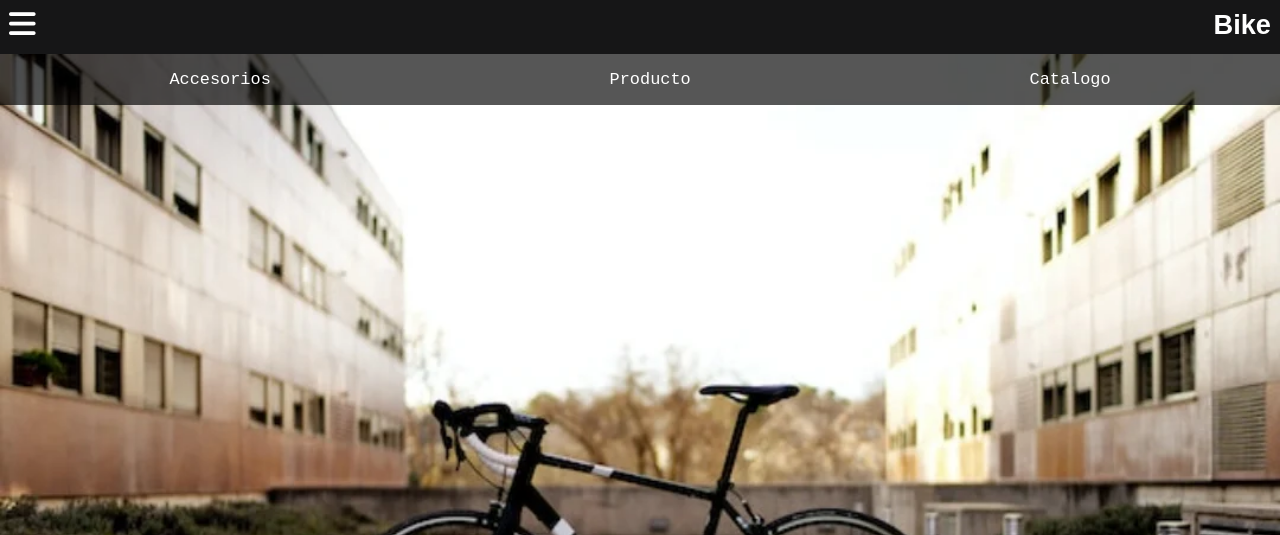
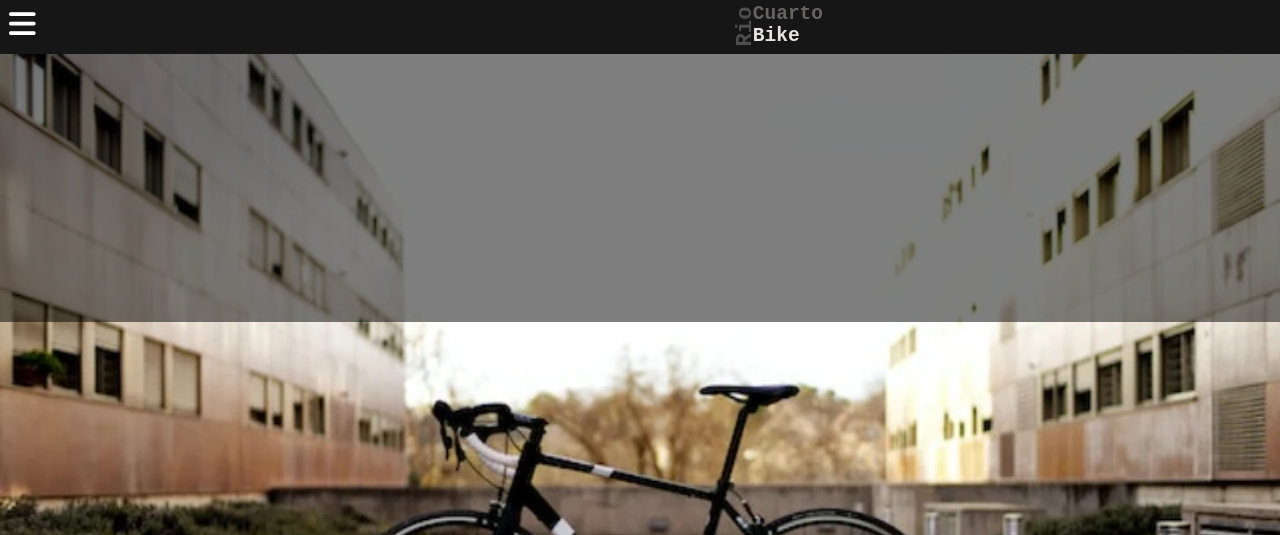
Before and after one commit to Marcee97/bike, a website: page index.html in a window 1280 px wide. Shown: the top 535 px of the page. Drawn offline with Linux system fonts and the light colour scheme.

Commit message:
version0.9

```diff
--- a/index.html
+++ b/index.html
@@ -19,7 +19,13 @@
       </button>
       <button class="btn-cerrar"><i class="fa-solid fa-x i-cerrar"></i></button>
 
-        <h1 class="titulo">Bike</h1>
+      <div class="prueba-titulo">
+        <div class="titulo-logo">
+          <h2 class="rotado">Rio</h2>
+          <h2 class="cuarto">Cuarto</h2>
+          <h2 class="bike">Bike</h2>
+        </div>
+      </div>
       </div>
 
       <nav class="nav">
@@ -38,13 +44,11 @@
         </div>
       </nav>
 
-      <div class="menu-visible">
-        <ul class="menu-visible-ul">
-          <li><a href="#">Accesorios</a></li>
-          <li><a href="#">Producto</a></li>
-          <li><a href="#">Catalogo</a></li>
-        </ul>
+      <div class="cortina-negra">
+
       </div>
+
+
     </header>
      <main class="main">
       <section class="section">
@@ -73,12 +77,10 @@
 
 
       <section class="catalogo">
-       <ul class="prueba-ull">
-        <li></li>
-       </ul>
-         </div>
+
 
       </section>
+
 
 
 
--- a/javascript/archivo.js
+++ b/javascript/archivo.js
@@ -1,18 +1,20 @@
 
-const menu                 = document.querySelector('.btn-menu');
-const botonCerrar          = document.querySelector('.btn-cerrar');
-const contenedorImagenes   = document.querySelector('.grande');
-const menuDesplegable      = document.querySelector('.nav');
-const titulo               = document.querySelector('.titulo');
-const menuVisible          = document.querySelector('.menu-visible');
+const menu                  = document.querySelector('.btn-menu');
+const botonCerrar           = document.querySelector('.btn-cerrar');
+const contenedorImagenes    = document.querySelector('.grande');
+const menuDesplegable       = document.querySelector('.nav');
+
+
+const botonAccesorios       = document.querySelector('.btn-accesorios');
+const accesoriosDesplegable = document.querySelector('.desplegable-accesorios')
 
 
 menu.addEventListener('click',()=>{
     menuDesplegable.classList.toggle('activo');
-    titulo.classList.toggle('none');
     menu.classList.toggle('none');
     botonCerrar.classList.toggle('block');
-    menuVisible.classList.toggle('animacion')
+
+
 
 
 })
@@ -21,9 +23,9 @@ menu.addEventListener('click',()=>{
 botonCerrar.addEventListener('click',()=>{
     menuDesplegable.classList.remove('activo');
     botonCerrar.classList.remove('block');
-    titulo.classList.toggle('none');
     menu.classList.toggle('none');
-    menuVisible.classList.toggle('animacion')
+
+
 })
 
 
--- a/scss/main.scss
+++ b/scss/main.scss
@@ -5,10 +5,15 @@
     overflow: hidden;
 
 }
+.titulo{
+    color: #dbd9d9;
+    font-family: monospace;
+    font-size: 1.5em;
+}
 
 .header{
-   width: 100%;
-   background: #161617;
+    width: 100%;
+    background: #161617;
     height: 3.4rem;
 
 
@@ -27,6 +32,8 @@
     align-items: start;
     position: relative;
     padding: 0px 0px 0px 40px;
+    font-size: 1.1em;
+
 }
 
 .header .nav.activo{
@@ -43,13 +50,15 @@
     font-family: sans-serif;
     height: 3.1em;
     padding: 9px;
-    h1{
-        font-size: 1.7em;
-    }
+    width: 65%;
 }
+
+
 
 .btn-cerrar{
     position: absolute;
+    top: 9px;
+    left: 12px;
     font-size: 1.9rem;
     background-color: transparent;
     border: none;
@@ -70,7 +79,6 @@
     background-color: transparent;
     border: none;
     color: #fff;
-
     h1{
         font-size: 1em;
     }
@@ -129,7 +137,7 @@
     align-items: center;
     width: 100%;
     background-color: rgba(0, 0, 0, 0.664);
-    height: 3em;
+    height: 15.9em;
     position: relative;
     z-index: 25;
     font-family: monospace;
@@ -182,3 +190,78 @@
 .desplazar{
     transform: translateX(-33.3%);
 }
+
+
+
+.cortina-negra{
+    width: 100%;
+    height: 16.7em;
+    background: rgba($color: #000000, $alpha: 0.500);
+    position: relative;
+    z-index: 12;
+    margin-top: .3em;
+}
+
+
+.catalogo{
+    background-color: #000;
+}
+
+.contenedor-catalogo{
+
+
+    img{
+        width: 100%;
+    }
+}
+
+
+
+
+
+.prueba-titulo{
+
+    font-family: monospace;
+    display: flex;
+    justify-content: center;
+    align-items: center;
+
+    position: relative;
+
+
+}
+
+.rotado{
+
+    position: absolute;
+    left: -1.2em;
+    font-size: 1.7em;
+    top: .5em;
+    rotate: -90deg;
+    color: #4e4d4d;
+}
+
+.cuarto{
+    color: #666363;
+}
+
+.bike{
+    color: #e7e3e3;
+}
+
+
+
+
+
+
+// .titulo-logo::before{
+//     content: 'Rio';
+//     font-weight: 600;
+//     font-size: 1.5rem;
+//     position: absolute;
+//     right: 9.3em;
+//     top: .4em;
+//     rotate:-90deg;
+//     font-family: monospace;
+
+// }
```
Also changed, not shown: css/main.css, 1 other file.
